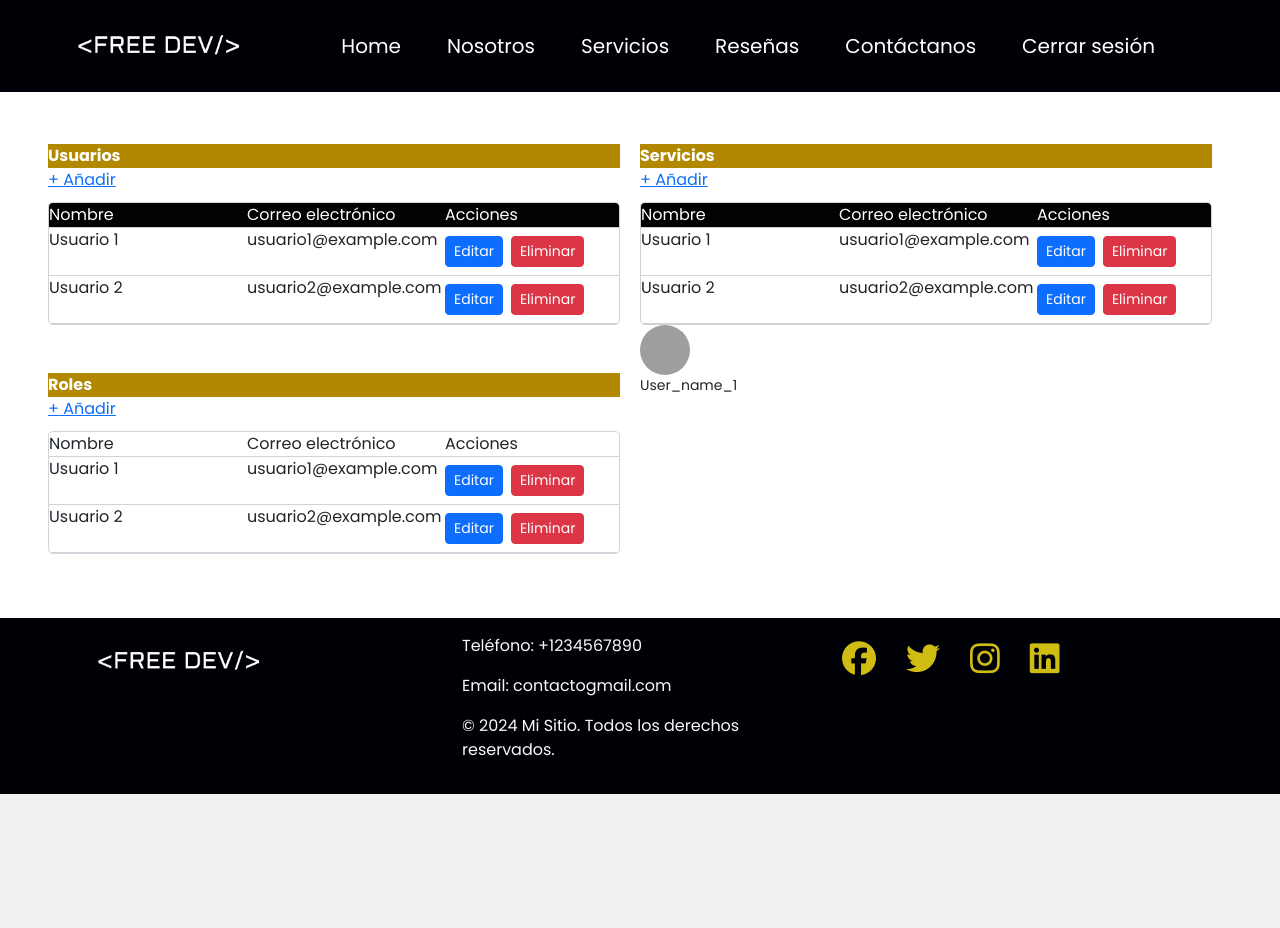
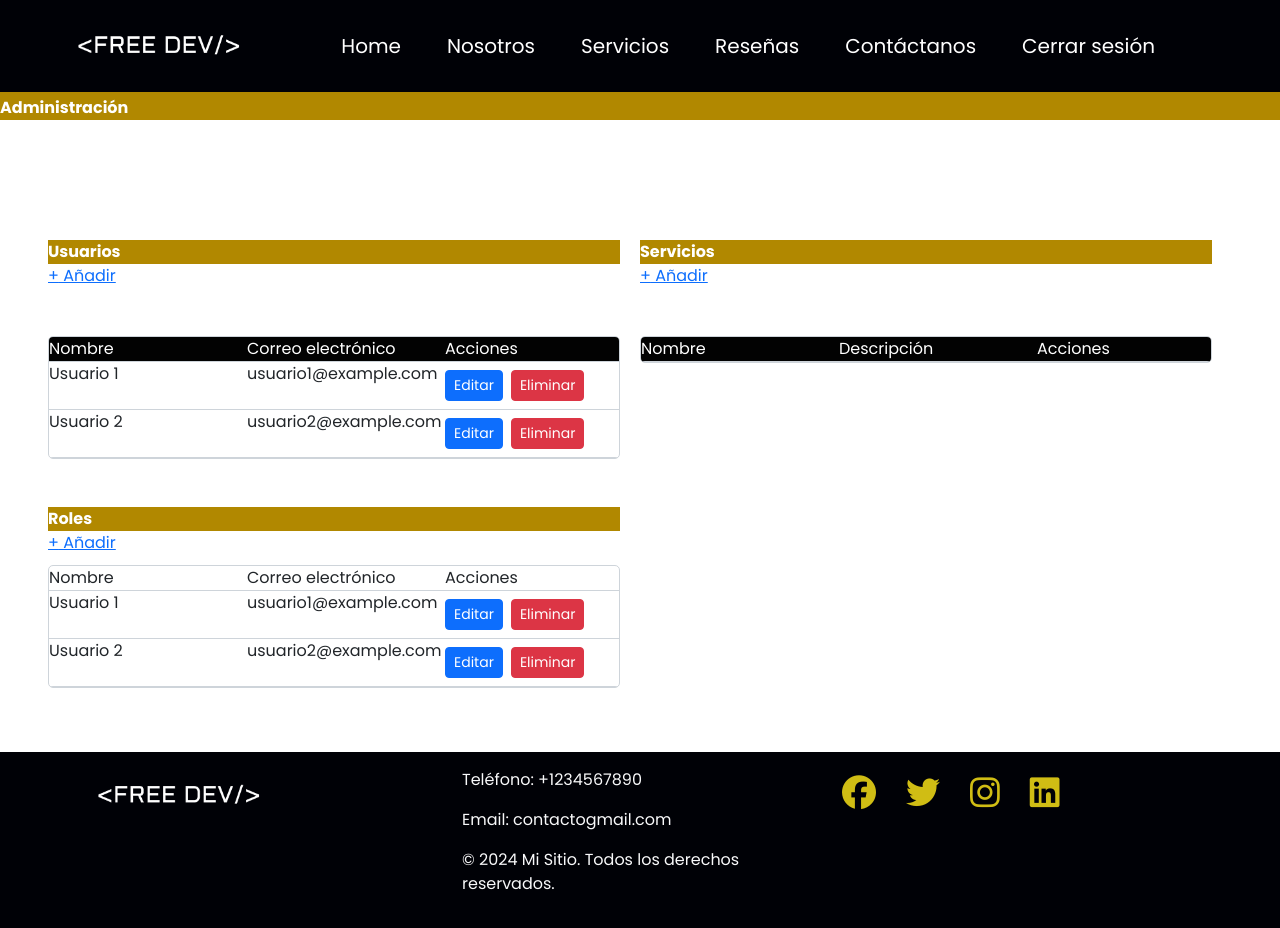
Before and after one commit to santialvarez0207/FreeDev, an Angular app in the folder Frontend/: page /administration in a window 1280 px wide. Before the commit the page ends 800 px from the top, so only its background shows below. Built offline with nearby package versions, Linux system fonts and the light colour scheme; grey boxes are pictures that could not be loaded.

Commit message:
se crea crud de servicios

```diff
--- a/Frontend/src/app/components/administration/administration.component.html
+++ b/Frontend/src/app/components/administration/administration.component.html
@@ -1,81 +1,33 @@
 
-<!--<div class="banner">
+ <div class="banner mt-5 pt-5">
   <div class="title">Administración</div>
-  <div class="logout"><a href="#">Cerrar Sesión</a></div>
-</div>-->
-<div class="main p-5 mb-3 mt-5">
-  <!--
+</div>
+<div class="main p-5 mb-3 mt-4">
   <div class="left-frame">
-    <div class="banner">Usuarios</div>
-    <div class="content">
-
+    <!-- Usuarios -->
+    <div class="banner mt-5">Usuarios</div>
+    <div class="content ">
       <a href="#" class="link" data-bs-toggle="modal" data-bs-target="#userModal"><span class="icon">+</span> Añadir</a>
-
-
-      <a href="#" class="link"><span class="icon">✎</span> Editar</a>
-    </div>
-    <div class="banner">Roles</div>
-    <div class="content">
-      <a href="#" class="link"><span class="icon">+</span> Añadir</a>
-      <a href="#" class="link"><span class="icon">✎</span> Editar</a>
-    </div>
-  </div>
--->
-
-    <div class="left-frame">
-      <!--
-      <div class="banner">Usuarios</div>
-      <div class="content">
-        DataTable para Usuarios
-        <a href="#" class="link" data-bs-toggle="modal" data-bs-target="#userModal"><span class="icon">+</span> Añadir</a>
-
-        <div class="datatable">
-          <div class="row">
-            <div class="col-4">Nombre</div>
-            <div class="col-4">Correo electrónico</div>
-            <div class="col-4">Acciones</div>
-          </div>
-          <div class="row" *ngFor="let user of users">
-            <div class="col-4">{{ user.name }}</div>
-            <div class="col-4">{{ user.email }}</div>
-            <div class="col-4">
-              <button class="btn btn-primary btn-sm" >Editar</button>
-              <button class="btn btn-danger btn-sm" >Eliminar</button>
-            </div>
-          </div>
-        </div>
-      </div>
--->
-
-        <div class="banner mt-5">Usuarios</div>
-        <div class="content">
-          <a href="#" class="link" data-bs-toggle="modal" data-bs-target="#userModal"><span class="icon">+</span> Añadir</a>
-
-          <!-- DataTable para Usuarios -->
-          <div class="datatable">
-            <!-- Encabezado de la tabla -->
+      <div class="datatable mt-5">
         <div class="row header">
           <div class="col-4">Nombre</div>
           <div class="col-4">Correo electrónico</div>
           <div class="col-4">Acciones</div>
         </div>
-            <!-- Filas de la tabla -->
-            <div class="row" *ngFor="let user of users">
+        <div class="row" *ngFor="let user of users; let i = index;">
           <div class="col-4">{{ user.name }}</div>
           <div class="col-4">{{ user.email }}</div>
           <div class="col-4">
-                <button class="btn btn-primary btn-sm me-2 mb-2 mt-2">Editar</button>
-                <button class="btn btn-danger btn-sm mb-2 mt-2">Eliminar</button>
+            <button class="btn btn-primary btn-sm me-2  mb-2 mt-2" >Editar</button>
+            <button class="btn btn-danger btn-sm  mb-2 mt-2" (click)="deleteUser(i)">Eliminar</button>
           </div>
         </div>
       </div>
     </div>
-
-
-
+    <!-- Roles -->
     <div class="banner mt-5">Roles</div>
       <div class="content">
-        <!-- DataTable para Usuarios -->
+
         <a href="#" class="link" data-bs-toggle="modal" data-bs-target="#userModal"><span class="icon">+</span> Añadir</a>
 
         <div class="datatable">
@@ -95,42 +47,38 @@
         </div>
       </div>
 
+
   </div>
+  <div class="right-frame">
+    <!-- Servicios -->
 
-
-  <div class="right-frame">
     <div class="banner mt-5">Servicios</div>
 <div class="content">
-      <a href="#" class="link" data-bs-toggle="modal" data-bs-target="#userModal"><span class="icon">+</span> Añadir</a>
-
-      <!-- DataTable para Usuarios -->
-      <div class="datatable">
-        <!-- Encabezado de la tabla -->
+  <a href="#" class="link" data-bs-toggle="modal" data-bs-target="#serviceModal"><span class="icon">+</span> Añadir</a>
+  <div class="datatable mt-5">
     <div class="row header">
       <div class="col-4">Nombre</div>
-          <div class="col-4">Correo electrónico</div>
+      <div class="col-4">Descripción</div>
       <div class="col-4">Acciones</div>
     </div>
-        <!-- Filas de la tabla -->
-        <div class="row" *ngFor="let user of users">
-          <div class="col-4">{{ user.name }}</div>
-          <div class="col-4">{{ user.email }}</div>
+    <div class="row" *ngFor="let service of services; let i = index;">
+      <div class="col-4">{{ service.name }}</div>
+      <div class="col-4">{{ service.description }}</div>
       <div class="col-4">
-            <button class="btn btn-primary btn-sm me-2 mb-2 mt-2">Editar</button>
-            <button class="btn btn-danger btn-sm mb-2 mt-2">Eliminar</button>
+        <button class="btn btn-primary btn-sm me-2 mb-2 mt-2" (click)="openEditModal(service)">Editar</button>
+        <button class="btn btn-danger btn-sm  mb-2 mt-2" (click)="deleteService(i)">Eliminar</button>
       </div>
-        </div>
-      </div>
-    </div>
-    <div class="profile">
-      <img src="user_profile_icon.png" alt="User Profile Icon">
-      <div class="username">User_name_1</div>
     </div>
   </div>
 </div>
 
 
-<!-- Marcado del modal -->
+  </div>
+</div>
+
+<!-- Modales -->
+
+
 <div class="modal fade" id="userModal" tabindex="-1" aria-labelledby="userModalLabel" aria-hidden="true">
   <div class="modal-dialog">
     <div class="modal-content">
@@ -157,3 +105,69 @@
     </div>
   </div>
 </div>
+
+
+<!-- Marcado del modal de servicios -->
+<div class="modal fade" id="serviceModal" tabindex="-1" aria-labelledby="serviceModalLabel" aria-hidden="true">
+  <div class="modal-dialog modal-dialog-centered">
+    <div class="modal-content">
+      <div class="modal-header">
+        <h5 class="modal-title" id="serviceModalLabel">Agregar Servicio Web</h5>
+        <button type="button" class="btn-close" data-bs-dismiss="modal" aria-label="Close"></button>
+      </div>
+      <form (ngSubmit)="onSubmitService()" #serviceForm="ngForm">
+        <div class="modal-body">
+          <div class="mb-3">
+            <label for="serviceName" class="form-label">Nombre del Servicio</label>
+            <input type="text" class="form-control" id="serviceName" name="serviceName" [(ngModel)]="service.name" required>
+          </div>
+          <div class="mb-3">
+            <label for="serviceDescription" class="form-label">Descripción del Servicio</label>
+            <textarea class="form-control" id="serviceDescription" name="serviceDescription" [(ngModel)]="service.description" required></textarea>
+          </div>
+          <div class="mb-3">
+            <label for="servicePrice" class="form-label">Precio</label>
+            <input type="number" class="form-control" id="servicePrice" name="servicePrice" [(ngModel)]="service.price" required>
+          </div>
+        </div>
+        <div class="modal-footer">
+          <button type="button" class="btn btn-secondary" data-bs-dismiss="modal">Cancelar</button>
+          <button type="submit" class="btn btn-primary" [disabled]="serviceForm.invalid">Guardar</button>
+        </div>
+      </form>
+    </div>
+  </div>
+</div>
+
+
+<!-- Modal de Edición de Servicio -->
+<div class="modal fade" id="editServiceModal" tabindex="-1" aria-labelledby="editServiceModalLabel" aria-hidden="true">
+  <div class="modal-dialog modal-dialog-centered">
+    <div class="modal-content">
+      <div class="modal-header">
+        <h5 class="modal-title" id="editServiceModalLabel">Editar Servicio</h5>
+        <button type="button" class="btn-close" data-bs-dismiss="modal" aria-label="Close"></button>
+      </div>
+      <form (ngSubmit)="onEditService()" #editServiceForm="ngForm">
+        <div class="modal-body">
+          <div class="mb-3">
+            <label for="editServiceName" class="form-label">Nombre del Servicio</label>
+            <input type="text" class="form-control" id="editServiceName" name="editServiceName" [(ngModel)]="editedService.name" required>
+          </div>
+          <div class="mb-3">
+            <label for="editServiceDescription" class="form-label">Descripción del Servicio</label>
+            <textarea class="form-control" id="editServiceDescription" name="editServiceDescription" [(ngModel)]="editedService.description" required></textarea>
+          </div>
+          <div class="mb-3">
+            <label for="editServicePrice" class="form-label">Precio</label>
+            <input type="number" class="form-control" id="editServicePrice" name="editServicePrice" [(ngModel)]="editedService.price" required>
+          </div>
+        </div>
+        <div class="modal-footer">
+          <button type="button" class="btn btn-secondary" data-bs-dismiss="modal">Cancelar</button>
+          <button type="submit" class="btn btn-primary" [disabled]="editServiceForm.invalid">Guardar Cambios</button>
+        </div>
+      </form>
+    </div>
+  </div>
+</div>
--- a/Frontend/src/app/components/administration/administration.component.ts
+++ b/Frontend/src/app/components/administration/administration.component.ts
@@ -1,5 +1,5 @@
 import { Component } from '@angular/core';
-declare var $: any; //  jQuery para  uso en TypeScript
+declare var $: any;
 
 @Component({
   selector: 'app-administration',
@@ -7,22 +7,65 @@ declare var $: any; //  jQuery para  uso en TypeScript
   styleUrls: ['./administration.component.css'],
 })
 export class AdministrationComponent {
-  user: any = {}; // Datos del usuario para el formulario
-
+  user: any = {};
   users: any[] = [];
+  service: any = {};
+  services: any[] = [];
+  editedService: any = {}; // Almacena los datos del servicio que se está editando
 
   constructor() {
-    // se inicializa la lista de usuarios
     this.users = [
       { id: 1, name: 'Usuario 1', email: 'usuario1@example.com' },
       { id: 2, name: 'Usuario 2', email: 'usuario2@example.com' },
-      // Otros usuarios
     ];
+
+    const storedServices = localStorage.getItem('services');
+    this.services = storedServices ? JSON.parse(storedServices) : [];
   }
 
   onSubmit() {
-    // Lógica para guardar el usuario
     console.log('Usuario guardado:', this.user);
-    $('#userModal').modal('hide'); // Cerrar el modal después de guardar
+    $('#userModal').modal('hide');
+  }
+
+  onSubmitService() {
+    console.log('Servicio guardado:', this.service);
+    this.addService(); // Llamada a la función para agregar el servicio
+    $('#serviceModal').modal('hide');
+  }
+
+  onEditService() {
+    // Buscar el servicio editado en la lista de servicios y actualizarlo
+    const index = this.services.findIndex(s => s.id === this.editedService.id);
+    if (index !== -1) {
+      this.services[index] = { ...this.editedService };
+      localStorage.setItem('services', JSON.stringify(this.services));
+    }
+    $('#editServiceModal').modal('hide');
+  }
+
+  addUser() {
+    this.users.push({ ...this.user });
+    this.user = {};
+  }
+
+  deleteUser(index: number) {
+    this.users.splice(index, 1);
+  }
+
+  addService() {
+    this.services.push({ ...this.service });
+    localStorage.setItem('services', JSON.stringify(this.services));
+    this.service = {};
+  }
+
+  deleteService(index: number) {
+    this.services.splice(index, 1);
+    localStorage.setItem('services', JSON.stringify(this.services));
+  }
+
+  openEditModal(service: any) {
+    this.editedService = { ...service };
+    $('#editServiceModal').modal('show');
   }
 }
```
Lines whose indentation alone changed are shown as unchanged.
